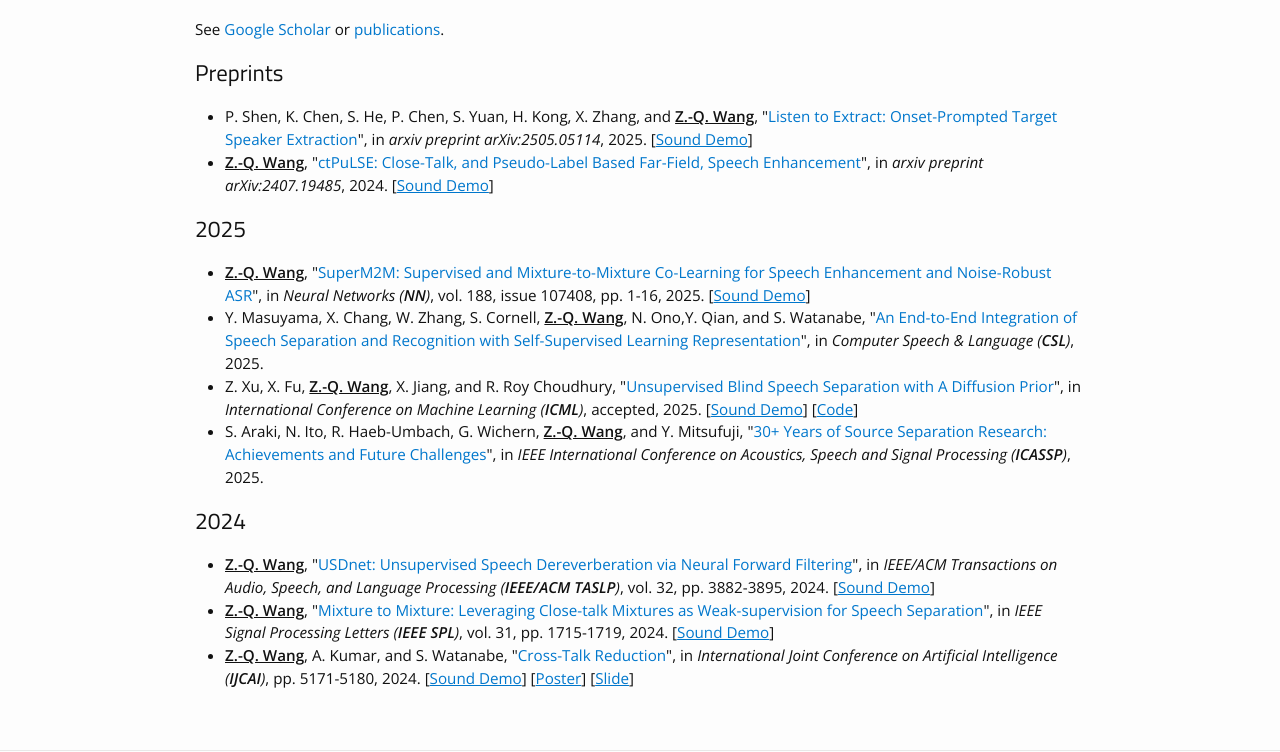
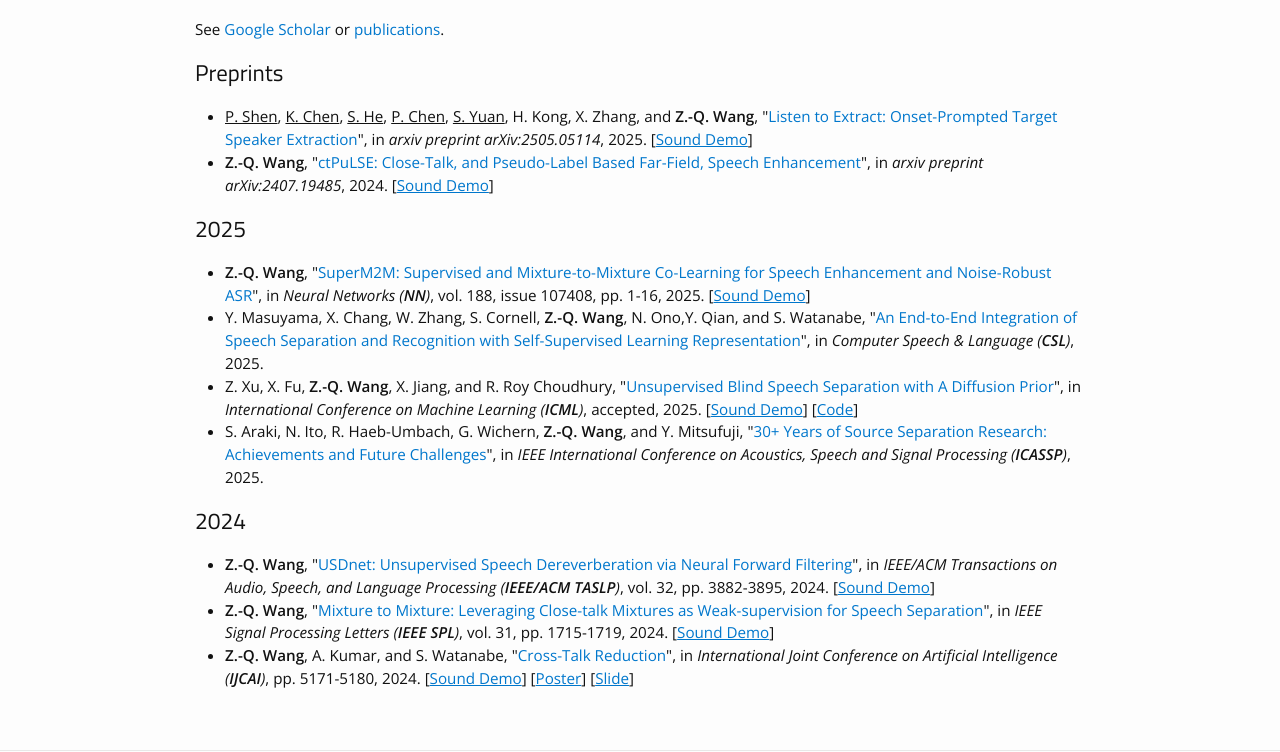
Before and after one commit to sustechailab/sustechailab.github.io, a Jekyll site: the page publication.html, which Jekyll copies as it is, in a window 1280 px wide. Shown: the part 141-893 px from the top of the page. Built offline with Jekyll 4.4.1, drawn with Linux system fonts in a browser that asks for light colours.

Commit message:
Initial commit

```diff
--- a/publication.html
+++ b/publication.html
@@ -57,14 +57,12 @@
 
 </ul>
 
-
      </div>
     </nav>
 
   </div>
 
 </header>
-
 
     <div class="page-content">
       <div class="wrapper">
@@ -80,46 +78,46 @@
 <h2>Preprints</h2>
 <ul>
     <li>
-    P. Shen, K. Chen, S. He, P. Chen, S. Yuan, H. Kong, X. Zhang, and <u><strong>Z.-Q. Wang</strong></u>, "<a href="https://arxiv.org/abs/2505.05114" target="view_window">Listen to Extract: Onset-Prompted Target Speaker Extraction</a>", in <i>arxiv preprint arXiv:2505.05114</i>, 2025. [<a href="http://zqwang7.github.io/demos/LExt_demo/index.html" target="view_window"><u>Sound Demo</u></a>]
+    <u>P. Shen</u>, <u>K. Chen</u>, <u>S. He</u>, <u>P. Chen</u>, <u>S. Yuan</u>, H. Kong, X. Zhang, and <strong>Z.-Q. Wang</strong>, "<a href="https://arxiv.org/abs/2505.05114" target="view_window">Listen to Extract: Onset-Prompted Target Speaker Extraction</a>", in <i>arxiv preprint arXiv:2505.05114</i>, 2025. [<a href="http://zqwang7.github.io/demos/LExt_demo/index.html" target="view_window"><u>Sound Demo</u></a>]
     </li>
 
     <li>
-    <u><strong>Z.-Q. Wang</strong></u>, "<a href="https://arxiv.org/pdf/2407.19485" target="view_window">ctPuLSE: Close-Talk, and Pseudo-Label Based Far-Field, Speech Enhancement</a>", in <i>arxiv preprint arXiv:2407.19485</i>, 2024. [<a href="http://zqwang7.github.io/demos/ctPuLSE_demo/index.html" target="view_window"><u>Sound Demo</u></a>]
+    <strong>Z.-Q. Wang</strong>, "<a href="https://arxiv.org/pdf/2407.19485" target="view_window">ctPuLSE: Close-Talk, and Pseudo-Label Based Far-Field, Speech Enhancement</a>", in <i>arxiv preprint arXiv:2407.19485</i>, 2024. [<a href="http://zqwang7.github.io/demos/ctPuLSE_demo/index.html" target="view_window"><u>Sound Demo</u></a>]
     </li>
 </ul>
 
 <h2>2025</h2>
 <ul>
 	<li>
-    <u><strong>Z.-Q. Wang</strong></u>, "<a href="http://zqwang7.github.io/publications/SuperM2M.pdf" target="view_window">SuperM2M: Supervised and Mixture-to-Mixture Co-Learning for Speech Enhancement and Noise-Robust ASR</a>", in <i>Neural Networks (<strong>NN</strong>)</i>, vol. 188, issue 107408, pp. 1-16, 2025. [<a href="http://zqwang7.github.io/demos/SuperME_demo/index.html" target="view_window"><u>Sound Demo</u></a>]
+    <strong>Z.-Q. Wang</strong>, "<a href="http://zqwang7.github.io/publications/SuperM2M.pdf" target="view_window">SuperM2M: Supervised and Mixture-to-Mixture Co-Learning for Speech Enhancement and Noise-Robust ASR</a>", in <i>Neural Networks (<strong>NN</strong>)</i>, vol. 188, issue 107408, pp. 1-16, 2025. [<a href="http://zqwang7.github.io/demos/SuperME_demo/index.html" target="view_window"><u>Sound Demo</u></a>]
 	</li>
 
 	<li>
-    Y. Masuyama, X. Chang, W. Zhang, S. Cornell, <u><strong>Z.-Q. Wang</strong></u>, N. Ono,Y. Qian, and S. Watanabe, "<a href="https://papers.ssrn.com/sol3/papers.cfm?abstract_id=5030846", target="view_window">An End-to-End Integration of Speech Separation and Recognition with Self-Supervised Learning Representation</a>", in <i>Computer Speech & Language (<strong>CSL</strong>)</i>, 2025.
+    Y. Masuyama, X. Chang, W. Zhang, S. Cornell, <strong>Z.-Q. Wang</strong>, N. Ono,Y. Qian, and S. Watanabe, "<a href="https://papers.ssrn.com/sol3/papers.cfm?abstract_id=5030846", target="view_window">An End-to-End Integration of Speech Separation and Recognition with Self-Supervised Learning Representation</a>", in <i>Computer Speech & Language (<strong>CSL</strong>)</i>, 2025.
 	</li>
 
     <li>
-    Z. Xu, X. Fu, <u><strong>Z.-Q. Wang</strong></u>, X. Jiang, and R. Roy Choudhury, "<a href="https://arxiv.org/pdf/2505.05657" target="view_window">Unsupervised Blind Speech Separation with A Diffusion Prior</a>", in <i>International Conference on Machine Learning (<strong>ICML</strong>)</i>, accepted, 2025. [<a href="https://arraydps.github.io/ArrayDPSDemo/" target="view_window"><u>Sound Demo</u></a>] [<a href="https://github.com/ArrayDPS/ArrayDPS" target="view_window"><u>Code</u></a>]
+    Z. Xu, X. Fu, <strong>Z.-Q. Wang</strong>, X. Jiang, and R. Roy Choudhury, "<a href="https://arxiv.org/pdf/2505.05657" target="view_window">Unsupervised Blind Speech Separation with A Diffusion Prior</a>", in <i>International Conference on Machine Learning (<strong>ICML</strong>)</i>, accepted, 2025. [<a href="https://arraydps.github.io/ArrayDPSDemo/" target="view_window"><u>Sound Demo</u></a>] [<a href="https://github.com/ArrayDPS/ArrayDPS" target="view_window"><u>Code</u></a>]
 
     </li>
 
 	<li>
-    S. Araki, N. Ito, R. Haeb-Umbach, G. Wichern, <u><strong>Z.-Q. Wang</strong></u>, and Y. Mitsufuji, "<a href="https://arxiv.org/pdf/2501.11837" target="view_window">30+ Years of Source Separation Research: Achievements and Future Challenges</a>", in <i>IEEE International Conference on Acoustics, Speech and Signal Processing (<strong>ICASSP</strong>)</i>, 2025.
+    S. Araki, N. Ito, R. Haeb-Umbach, G. Wichern, <strong>Z.-Q. Wang</strong>, and Y. Mitsufuji, "<a href="https://arxiv.org/pdf/2501.11837" target="view_window">30+ Years of Source Separation Research: Achievements and Future Challenges</a>", in <i>IEEE International Conference on Acoustics, Speech and Signal Processing (<strong>ICASSP</strong>)</i>, 2025.
 	</li>
 </ul>
 
 <h2>2024</h2>
 <ul>
 	<li>
-    <u><strong>Z.-Q. Wang</strong></u>, "<a href="http://zqwang7.github.io/publications/TASLP2024_USDnet_Unsupervised_Speech_Dereverberation_via_Neural_Forward_Filtering.pdf" target="view_window">USDnet: Unsupervised Speech Dereverberation via Neural Forward Filtering</a>", in <i>IEEE/ACM Transactions on Audio, Speech, and Language Processing (<strong>IEEE/ACM TASLP</strong>)</i>, vol. 32, pp. 3882-3895, 2024. [<a href="http://zqwang7.github.io/demos/USDnet_demo/index.html" target="view_window"><u>Sound Demo</u></a>]
+    <strong>Z.-Q. Wang</strong>, "<a href="http://zqwang7.github.io/publications/TASLP2024_USDnet_Unsupervised_Speech_Dereverberation_via_Neural_Forward_Filtering.pdf" target="view_window">USDnet: Unsupervised Speech Dereverberation via Neural Forward Filtering</a>", in <i>IEEE/ACM Transactions on Audio, Speech, and Language Processing (<strong>IEEE/ACM TASLP</strong>)</i>, vol. 32, pp. 3882-3895, 2024. [<a href="http://zqwang7.github.io/demos/USDnet_demo/index.html" target="view_window"><u>Sound Demo</u></a>]
 	</li>
 
 	<li>
-    <u><strong>Z.-Q. Wang</strong></u>, "<a href="http://zqwang7.github.io/publications/Mixture_to_Mixture_Leveraging_Close-Talk_Mixtures_as_Weak-Supervision_for_Speech_Separation.pdf" target="view_window">Mixture to Mixture: Leveraging Close-talk Mixtures as Weak-supervision for Speech Separation</a>", in <i>IEEE Signal Processing Letters (<strong>IEEE SPL</strong>)</i>, vol. 31, pp. 1715-1719, 2024. [<a href="http://zqwang7.github.io/demos/M2M_demo/index.html" target="view_window"><u>Sound Demo</u></a>]
+    <strong>Z.-Q. Wang</strong>, "<a href="http://zqwang7.github.io/publications/Mixture_to_Mixture_Leveraging_Close-Talk_Mixtures_as_Weak-Supervision_for_Speech_Separation.pdf" target="view_window">Mixture to Mixture: Leveraging Close-talk Mixtures as Weak-supervision for Speech Separation</a>", in <i>IEEE Signal Processing Letters (<strong>IEEE SPL</strong>)</i>, vol. 31, pp. 1715-1719, 2024. [<a href="http://zqwang7.github.io/demos/M2M_demo/index.html" target="view_window"><u>Sound Demo</u></a>]
 	</li>
 
     <li>
-    <u><strong>Z.-Q. Wang</strong></u>, A. Kumar, and S. Watanabe, "<a href="https://www.ijcai.org/proceedings/2024/0572.pdf" target="view_window">Cross-Talk Reduction</a>", in <i>International Joint Conference on Artificial Intelligence (<strong>IJCAI</strong>)</i>, pp. 5171-5180, 2024. [<a href="http://zqwang7.github.io/demos/CTRnet_demo/index.html" target="view_window"><u>Sound Demo</u></a>] [<a href="http://zqwang7.github.io/publications/ijcai2024_poster.pdf" target="view_window"><u>Poster</u></a>] [<a href="http://zqwang7.github.io/publications/ijcai2024_slide.pdf" target="view_window"><u>Slide</u></a>]
+    <strong>Z.-Q. Wang</strong>, A. Kumar, and S. Watanabe, "<a href="https://www.ijcai.org/proceedings/2024/0572.pdf" target="view_window">Cross-Talk Reduction</a>", in <i>International Joint Conference on Artificial Intelligence (<strong>IJCAI</strong>)</i>, pp. 5171-5180, 2024. [<a href="http://zqwang7.github.io/demos/CTRnet_demo/index.html" target="view_window"><u>Sound Demo</u></a>] [<a href="http://zqwang7.github.io/publications/ijcai2024_poster.pdf" target="view_window"><u>Poster</u></a>] [<a href="http://zqwang7.github.io/publications/ijcai2024_slide.pdf" target="view_window"><u>Slide</u></a>]
 
     </li>
 </ul>
```
Also changed, not shown: group.html (+7 -7 lines).
